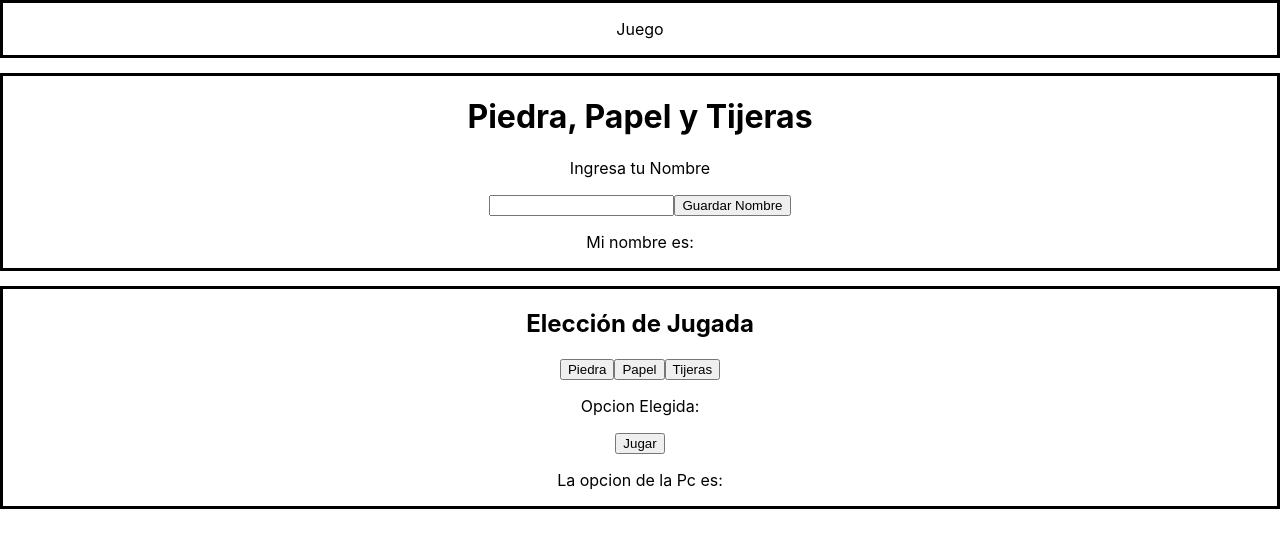
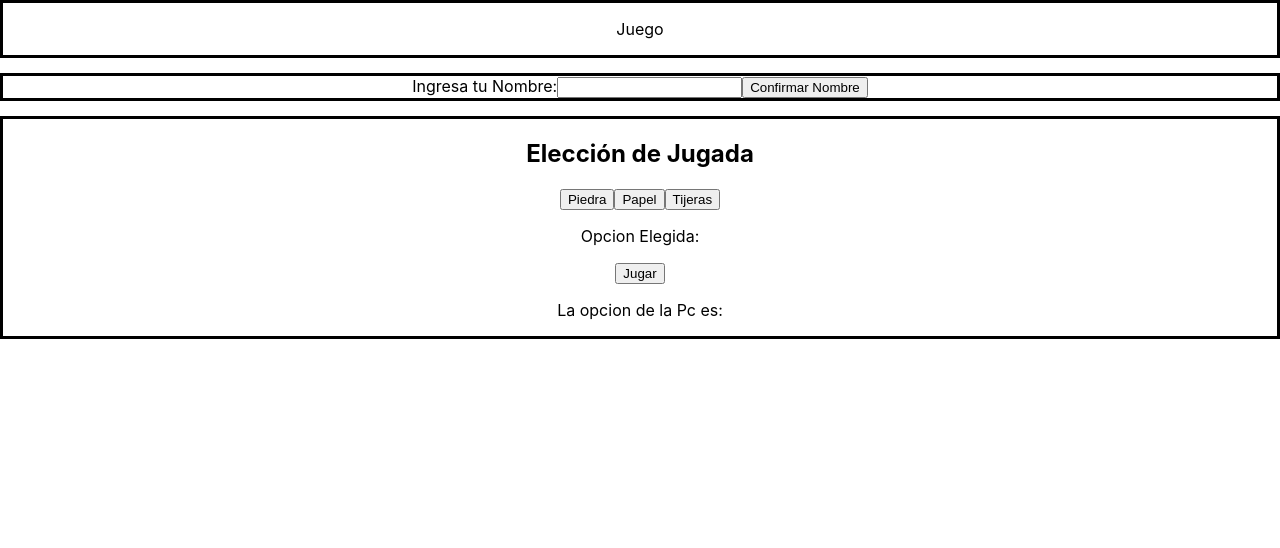
Before and after one commit to LuGiulkovich/practico3, a React (Create React App) app: page / in a window 1280 px wide. Shown: the top 548 px of the page. Built offline with nearby package versions, Linux system fonts and the light colour scheme.

Commit message:
Parte 3 1y2

```diff
--- a/src/componentes/InterfazUsuario.js
+++ b/src/componentes/InterfazUsuario.js
@@ -1,35 +1,28 @@
 import React, { useState } from 'react';
 
-/** Creo el componente InterfazUsiario */
-export const InterfazUsuario = () => {
-    const [nombre, setNombre] = useState('');
+/** Creo el componente InterfazUsuario */
+/** Este componente recibe un prop para cambiar el nombre */
+export const InterfazUsuario = ({siCambiarNombreJugador}) => {
+    const [nombreJugador, setNombreJugador] = useState('');
 
-    /** Agrego una funcion para determinar que el campo ingresado no esté vacio */
-    const cambiarNombre = (nuevoNombre) => {
-        if (nuevoNombre === '') {
-            /** Si el campo del imput está vacío */
-            setNombre('No puede estar vacío');
-            /** Me dice 'No puede estar vacío' */
-            /** Ya que 'setNombre' actualiza el valor de 'nombre' */
-        } else {
-            /** Sino le da el valor del nombre ingresado a 'nombre' */
-            setNombre(nuevoNombre);
-        }
+    /** Esta funcion toma el nombre ingresado por el input y la guarda */
+    const cambiarNombre = (e) => {
+        setNombreJugador(e.target.value);
     }
 
-    /** Este componente me retorna un div */
     return (
-        /** Con la clase 'InterfazUsuario' */
         <div className='InterfazUsuario'>
-            <h1>Piedra, Papel y Tijeras</h1>
-            <p>Ingresa tu Nombre</p>
-            <input type='text' onChange={e => cambiarNombre(e.target.value)} />
-            <button onClick={() => {
-                console.log("El valor guardado en tu estado es: ", nombre);
-            }}>Guardar Nombre</button>
-
-            <p>Mi nombre es:</p>
-            <p>{nombre}</p>
+            <label>
+                Ingresa tu Nombre:
+                <input
+                    type='text'
+                    value={nombreJugador}
+                    onChange={cambiarNombre}
+                />
+            </label>
+            <button onClick={ () => siCambiarNombreJugador(nombreJugador)}>
+                Confirmar Nombre
+            </button>
         </div>
     );
 }
```
